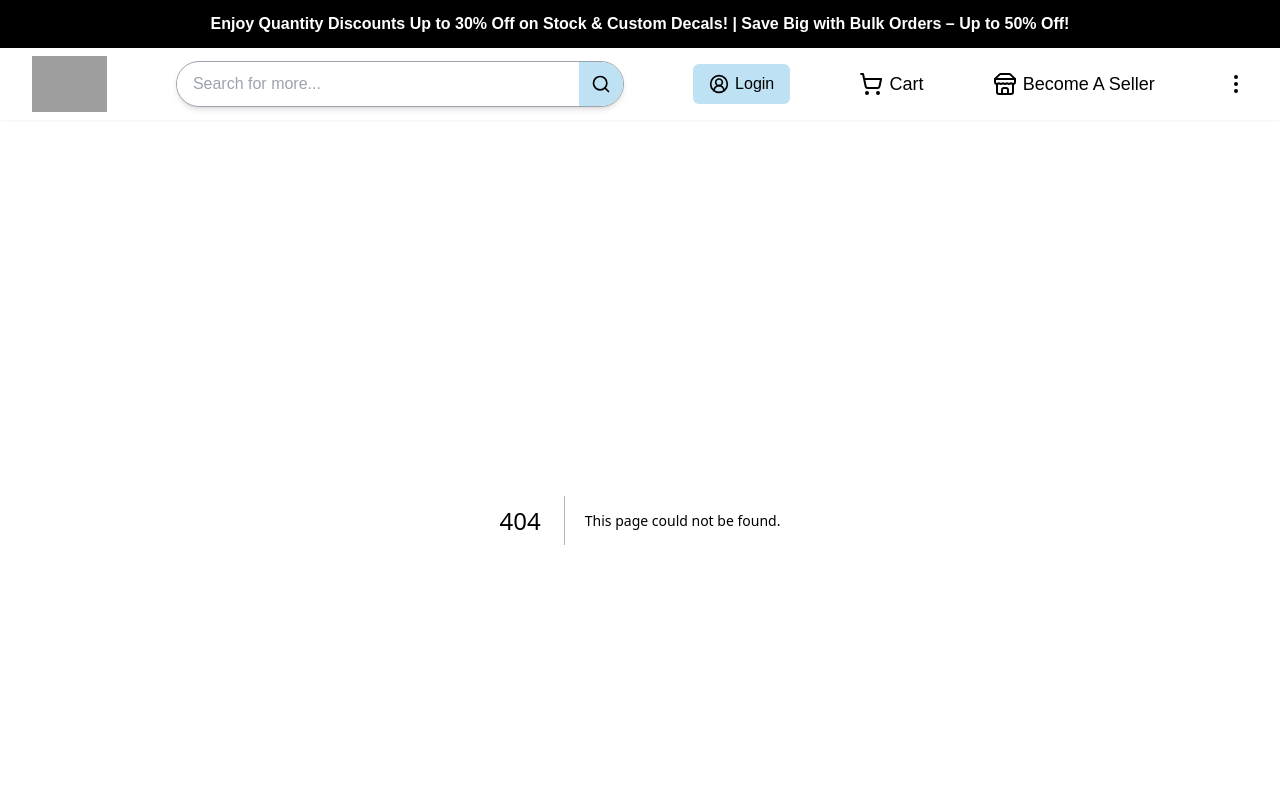
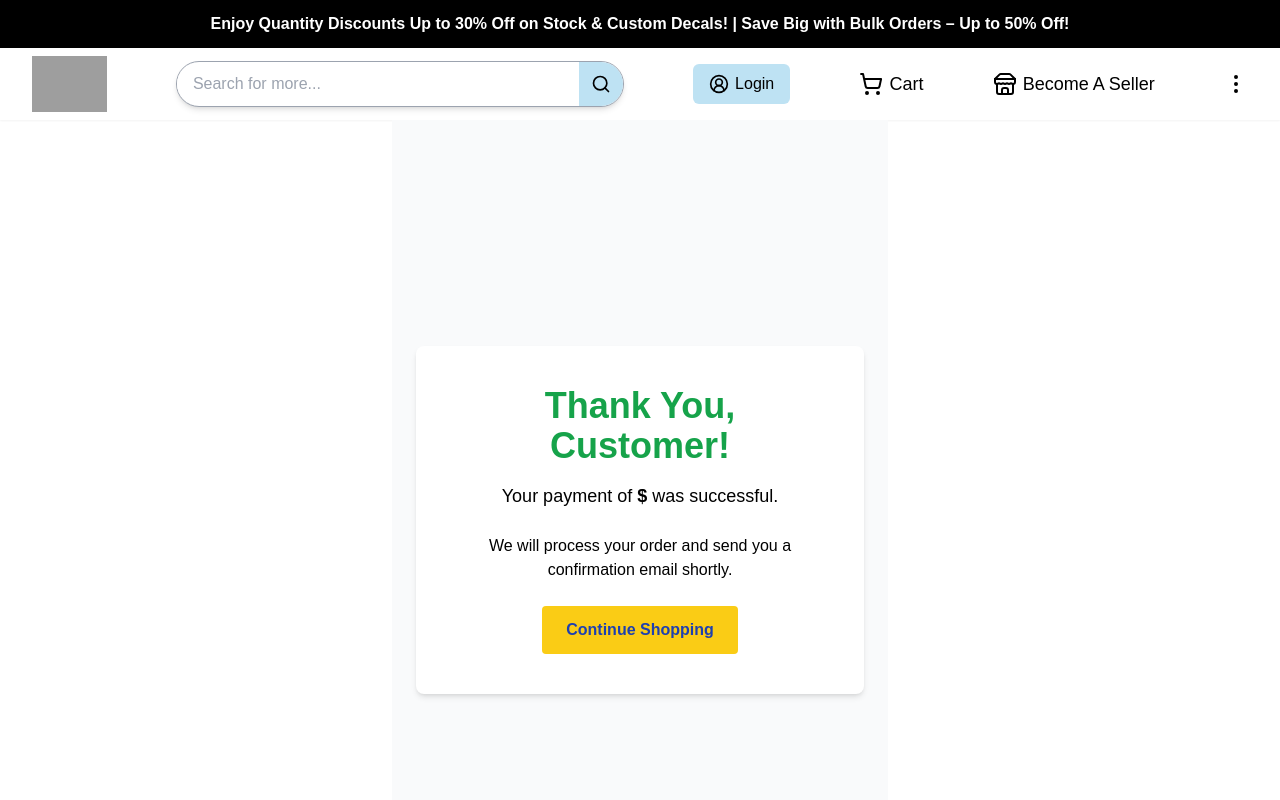
Before and after one commit to Decal-project/HobbyistDecals-Demo-master, a Next.js app: page /thank-you in a window 1280 px wide. Before the commit this address had no page. Shown: the top 800 px of the page. Built offline with nearby package versions, Linux system fonts and the light colour scheme; grey boxes are pictures that could not be loaded.

Commit message:
Add files via upload

```diff
--- /dev/null
+++ b/src/app/thank-you/ThankYou.tsx
@@ -0,0 +1,32 @@
+'use client';
+
+import { useSearchParams } from 'next/navigation';
+import Link from 'next/link';
+
+export default function ThankYou() {
+  const searchParams = useSearchParams();
+
+  const params = searchParams ?? new URLSearchParams();
+  const name = params.get('name') ?? 'Customer';
+  const amount = params.get('amount') ?? '';
+
+  return (
+    <main className="min-h-screen flex flex-col items-center justify-center bg-gray-50 p-6">
+      <div className="bg-white shadow-md rounded-lg p-10 max-w-md text-center">
+        <h1 className="text-4xl font-bold mb-4 text-green-600">Thank You, {name}!</h1>
+        <p className="text-lg mb-6">
+          Your payment of <strong>${amount}</strong> was successful.
+        </p>
+        <p className="mb-6">
+          We will process your order and send you a confirmation email shortly.
+        </p>
+        <Link
+          href="/"
+          className="inline-block bg-yellow-400 text-blue-800 font-semibold py-3 px-6 rounded hover:bg-yellow-500 transition"
+        >
+          Continue Shopping
+        </Link>
+      </div>
+    </main>
+  );
+}
--- /dev/null
+++ b/src/app/thank-you/page.tsx
@@ -0,0 +1,10 @@
+import { Suspense } from 'react';
+import ThankYou from './ThankYou';
+
+export default function ThankYouPage() {
+  return (
+    <Suspense fallback={<div className="text-center p-10">Loading...</div>}>
+      <ThankYou />
+    </Suspense>
+  );
+}
```
